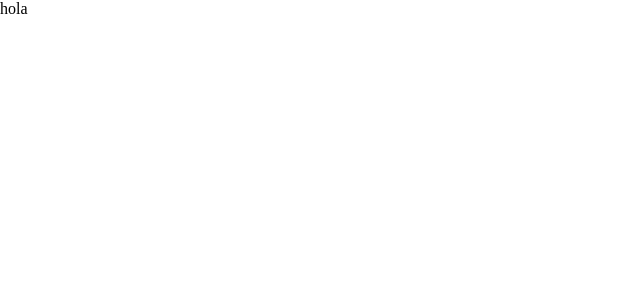
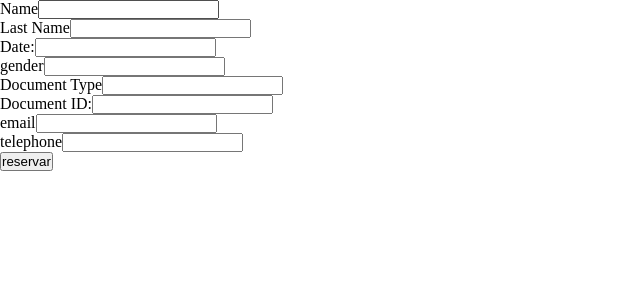
Before and after one commit to Juanpabedoyav/travel-app, a React (Create React App) app: page /detail/1 in a window 1280 px wide. Shown: the top 300 px of the page, without its empty margins (0-640 px from the left). Built offline with nearby package versions, Linux system fonts and the light colour scheme.

Commit message:
📦 NEW:  add UI for hotel details

```diff
--- a/src/components/FormSearch/index.tsx
+++ b/src/components/FormSearch/index.tsx
@@ -58,7 +58,7 @@ export const FormSearch = () => {
     setTimeout(() => {
       getHotels()
     }, 200)
-  },[place])
+  },[place, checkIn, checkOut])
 
   const handleInput = (e: React.ChangeEvent<HTMLInputElement> | any) => {
     if(debounceRef.current) clearTimeout(debounceRef.current)
--- a/src/components/HotelDetails/index.tsx
+++ b/src/components/HotelDetails/index.tsx
@@ -1,16 +1,64 @@
 import { useParams } from "react-router-dom"
 import { HotelContext } from "../../context/Hotels/HotelContext"
 import { useContext } from "react"
-import { FormSearch } from "../FormSearch"
+import { UserSearchContext } from "../../context/UserSearch/UserSearchContext"
 
 export const HotelDetails = () => {
+  const { checkIn, checkOut}= useContext(UserSearchContext)
   const {id} =useParams()
   const {hotels} = useContext(HotelContext)
   const hotel = hotels.find(hotel => hotel.hotelId === id)
   console.log(hotel, id)
   return (
-    <div>
-        hola
+    <div style={{display:"flex", flexDirection: "column"}}>
+      <section>
+
+        <h1>{hotel?.name}</h1>
+        <p>{hotel?.brand}</p>
+      </section>
+      <section >
+        <form >
+          <p>{checkIn}</p>
+          <p>{checkOut}</p>
+          <div>
+            <label htmlFor="name">Name</label>
+            <input type="text" name="name" id="name"  />
+          </div>
+          <div>
+            <label htmlFor="lastName">Last Name</label>
+            <input type="text" name="lastName" id="lastName"  />
+          </div>
+          <div>
+            <label htmlFor="date">Date:</label>
+            <input type="text" name="date" id="date"  />
+          </div>
+          <div>
+            <label htmlFor="gender">gender</label>
+            <input type="text" name="gender" id="gender"  />
+          </div>
+
+          <div>
+            <label htmlFor="documentType">Document Type</label>
+            <input type="text" name="documentType" id="documentType"  />
+          </div>
+          <div>
+            <label htmlFor="documentNumber">Document ID:</label>
+            <input type="text" name="documentNumber" id="documentNumber"  />
+          </div>
+          <div>
+            <label htmlFor="email">email</label>
+            <input type="text" name="email" id="email"  />
+          </div>
+
+          <div>
+            <label htmlFor="telephone">telephone</label>
+            <input type="text" name="telephone" id="telephone"  />
+          </div>
+
+          <button type="submit">reservar</button>
+        </form>
+      </section>
+
     </div>
   )
 }
```
